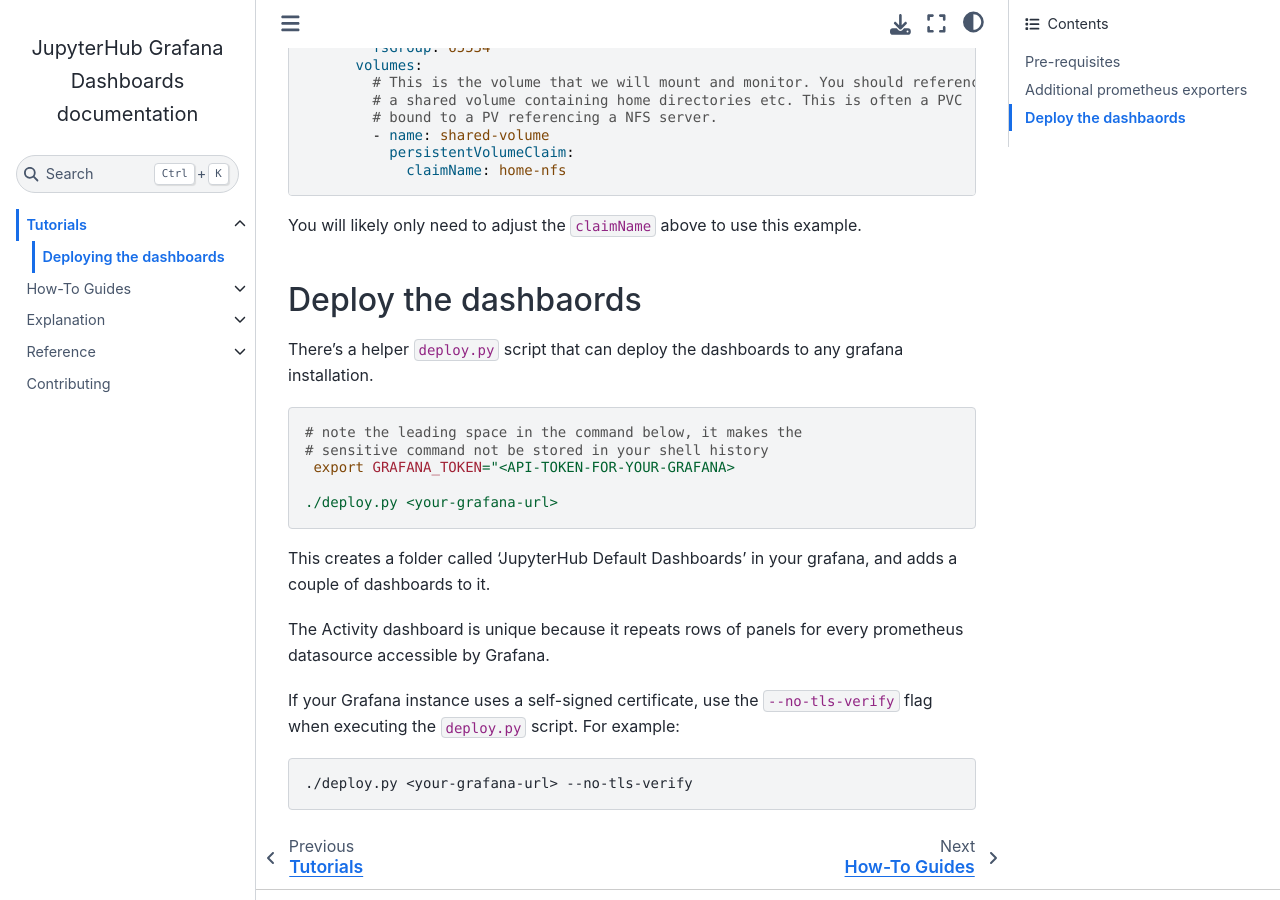
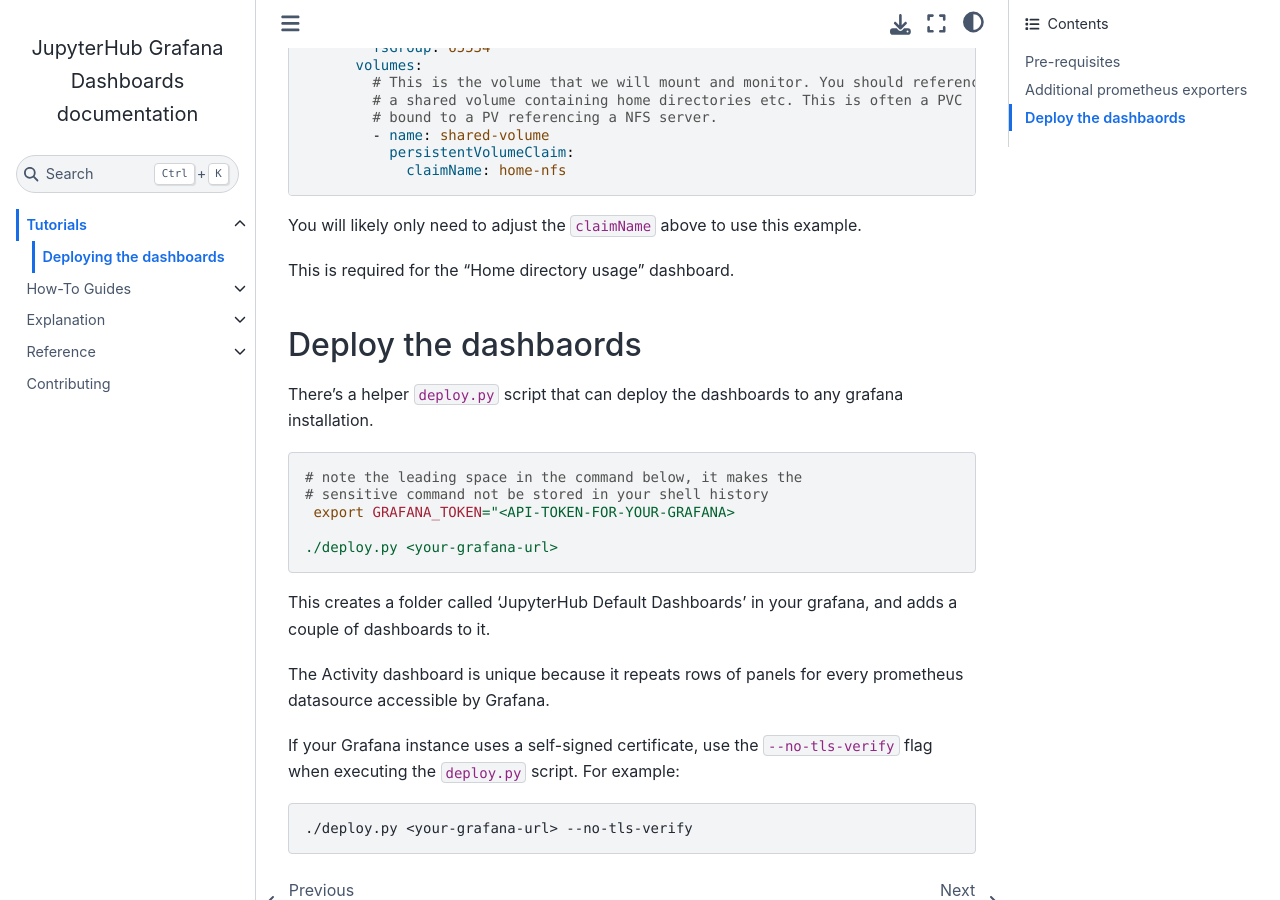
Before and after one commit to jupyterhub/grafana-dashboards, a Sphinx documentation site: the page built from docs/tutorials/deploy.md, in a window 1280 px wide and 900 px high, scrolled down 4167 px. Built offline with Sphinx 7.4.7 and the Sphinx Book theme 1.1.4, drawn with Linux system fonts in a browser that asks for light colours.

Commit message:
Add note about home directory usage dashboard

```diff
--- a/docs/tutorials/deploy.md
+++ b/docs/tutorials/deploy.md
@@ -221,6 +221,8 @@
 
 You will likely only need to adjust the `claimName` above to use this example.
 
+This is required for the "Home directory usage" dashboard.
+
 ## Deploy the dashbaords
 
 There's a helper `deploy.py` script that can deploy the dashboards to any grafana installation.
```
